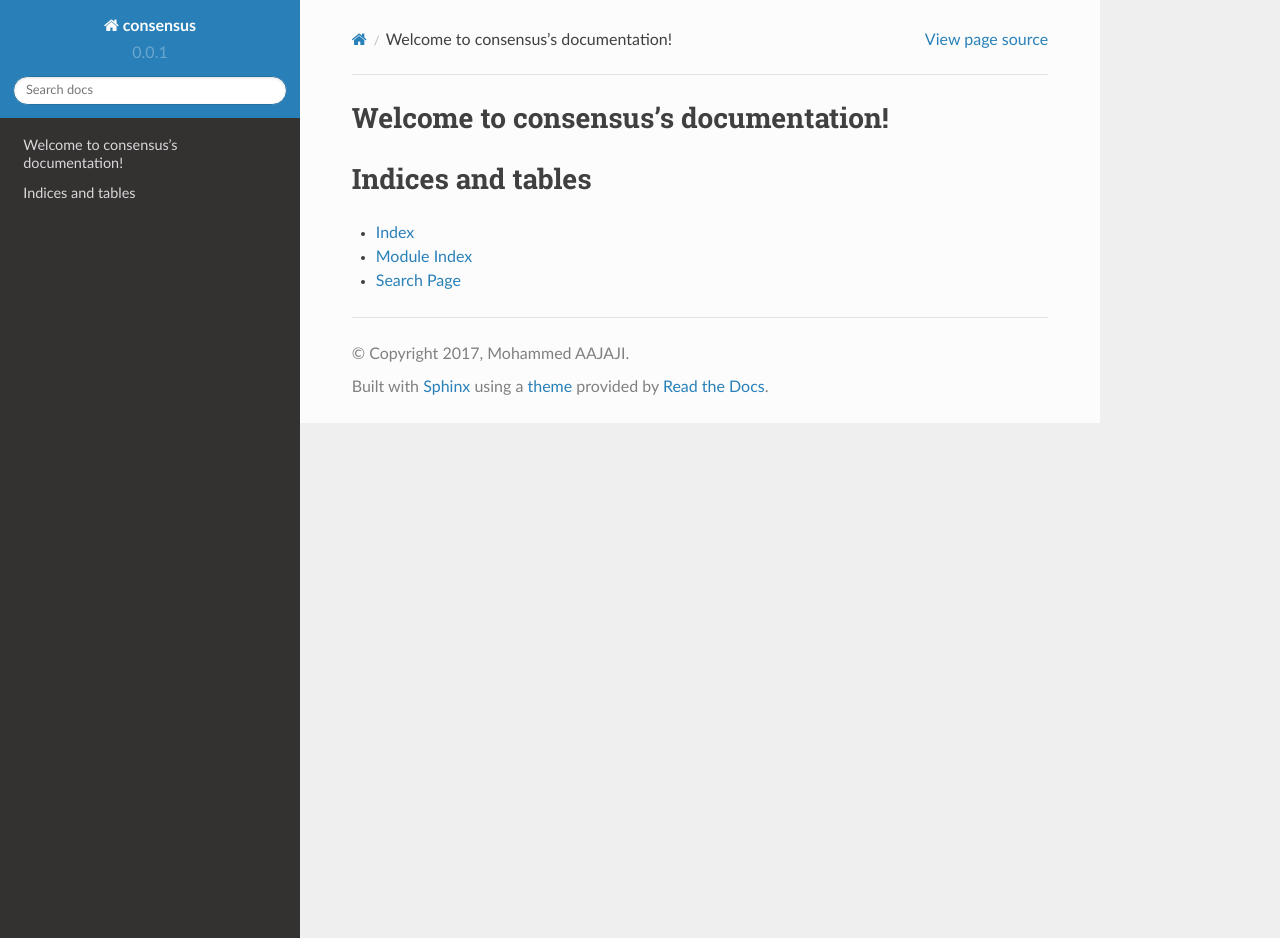
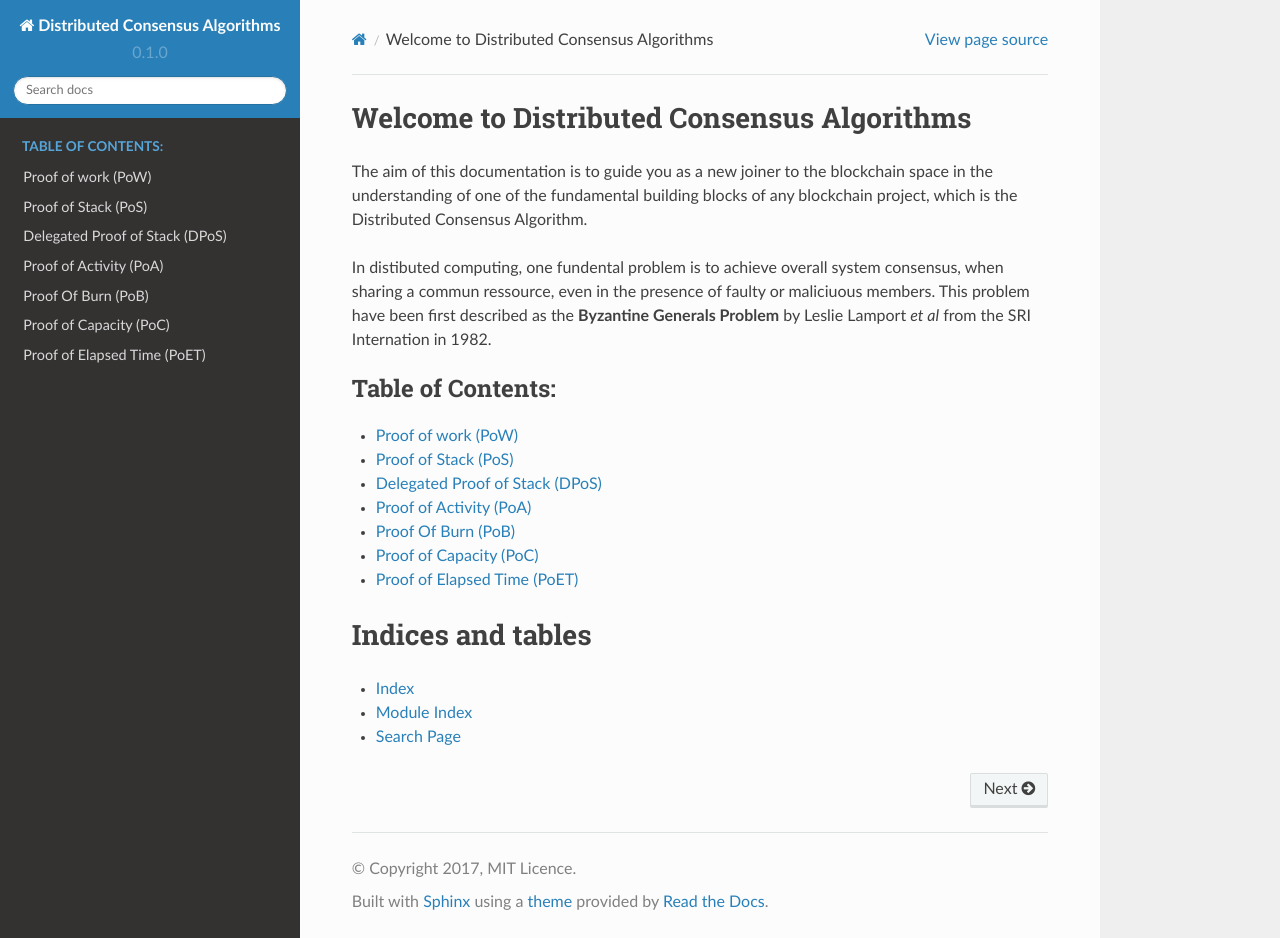
Before and after one commit to aajajim/consensus, a Sphinx documentation site: the page built from docs/source/index.rst, in a window 1280 px wide and 938 px high. Built offline with Sphinx 7.4.7 and the Read the Docs theme 2.0.0, drawn with Linux system fonts in a browser that asks for light colours.

Commit message:
structure

```diff
--- /dev/null
+++ b/docs/source/algos/delegated-proof-of-stack.rst
@@ -0,0 +1,17 @@
+Delegated Proof of Stack (DPoS)
+===============================
+
+
+Into
+
+How does it work?
+-----------------
+
+Potential Attacks?
+------------------
+
+Who uses this algorithm?
+------------------------
+
+References
+----------
--- /dev/null
+++ b/docs/source/algos/proof-of-activity.rst
@@ -0,0 +1,17 @@
+Proof of Activity (PoA)
+=======================
+
+
+Into
+
+How does it work?
+-----------------
+
+Potential Attacks?
+------------------
+
+Who uses this algorithm?
+------------------------
+
+References
+----------
--- /dev/null
+++ b/docs/source/algos/proof-of-burn.rst
@@ -0,0 +1,17 @@
+Proof Of Burn (PoB)
+===================
+
+
+Into
+
+How does it work?
+-----------------
+
+Potential Attacks?
+------------------
+
+Who uses this algorithm?
+------------------------
+
+References
+----------
--- /dev/null
+++ b/docs/source/algos/proof-of-capacity.rst
@@ -0,0 +1,17 @@
+Proof of Capacity (PoC)
+=======================
+
+
+Into
+
+How does it work?
+-----------------
+
+Potential Attacks?
+------------------
+
+Who uses this algorithm?
+------------------------
+
+References
+----------
--- /dev/null
+++ b/docs/source/algos/proof-of-elapsed-time.rst
@@ -0,0 +1,17 @@
+Proof of Elapsed Time (PoET)
+============================
+
+
+Into
+
+How does it work?
+-----------------
+
+Potential Attacks?
+------------------
+
+Who uses this algorithm?
+------------------------
+
+References
+----------
--- /dev/null
+++ b/docs/source/algos/proof-of-stack.rst
@@ -0,0 +1,17 @@
+Proof of Stack (PoS)
+====================
+
+
+Into
+
+How does it work?
+-----------------
+
+Potential Attacks?
+------------------
+
+Who uses this algorithm?
+------------------------
+
+References
+----------
--- a/docs/source/conf.py
+++ b/docs/source/conf.py
@@ -46,8 +46,8 @@ source_suffix = '.rst'
 master_doc = 'index'
 
 # General information about the project.
-project = 'consensus'
-copyright = '2017, Mohammed AAJAJI'
+project = 'Distributed Consensus Algorithms'
+copyright = '2017, MIT Licence'
 author = 'Mohammed AAJAJI'
 
 # The version info for the project you're documenting, acts as replacement for
@@ -55,9 +55,9 @@ author = 'Mohammed AAJAJI'
 # built documents.
 #
 # The short X.Y version.
-version = '0.0.1'
+version = '0.1.0'
 # The full version, including alpha/beta/rc tags.
-release = '0.0.1'
+release = '0.1.0'
 
 # The language for content autogenerated by Sphinx. Refer to documentation
 # for a list of supported languages.
--- a/docs/source/index.rst
+++ b/docs/source/index.rst
@@ -3,12 +3,29 @@
    You can adapt this file completely to your liking, but it should at least
    contain the root `toctree` directive.
 
-Welcome to consensus's documentation!
-=====================================
+Welcome to Distributed Consensus Algorithms
+==============================================
+
+The aim of this documentation is to guide you as a new joiner to the blockchain space in the understanding of
+one of the fundamental building blocks of any blockchain project, which is the Distributed Consensus Algorithm.
+
+In distibuted computing, one fundental problem is to achieve overall system consensus, when sharing a commun
+ressource, even in the presence of faulty or maliciuous members. This problem have been first described as the **Byzantine
+Generals Problem** by Leslie Lamport `et al` from the SRI Internation in 1982.
+
+
 
 .. toctree::
-   :maxdepth: 2
-   :caption: Contents:
+   :maxdepth: 1
+   :caption: Table of Contents:
+
+   ./algos/proof-of-work
+   ./algos/proof-of-stack
+   ./algos/delegated-proof-of-stack
+   ./algos/proof-of-activity
+   ./algos/proof-of-burn
+   ./algos/proof-of-capacity
+   ./algos/proof-of-elapsed-time
 
 
 
```
Also changed, not shown: docs/source/algos/proof-of-work.rst (added, +18 -0 lines), docs/source/algos/template.rst (added, +17 -0 lines), 1 other file.
